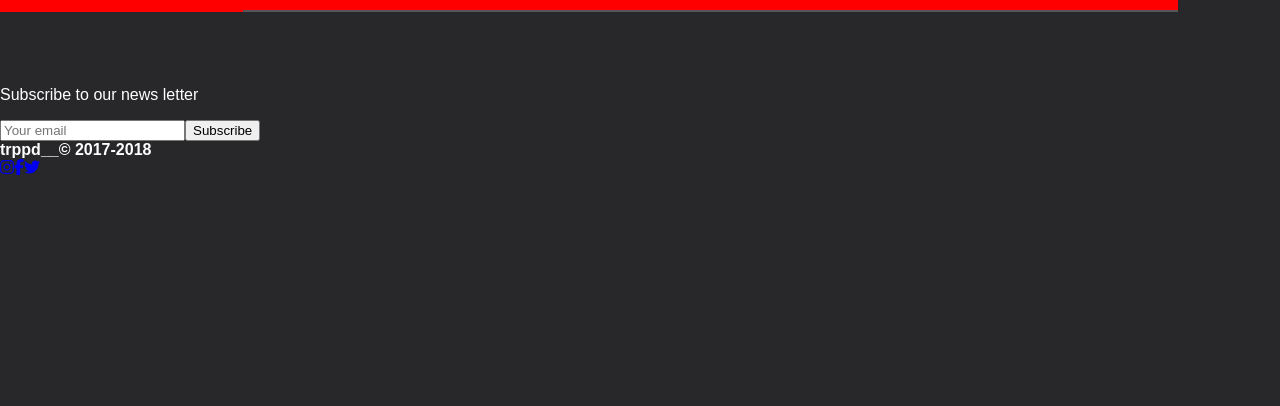
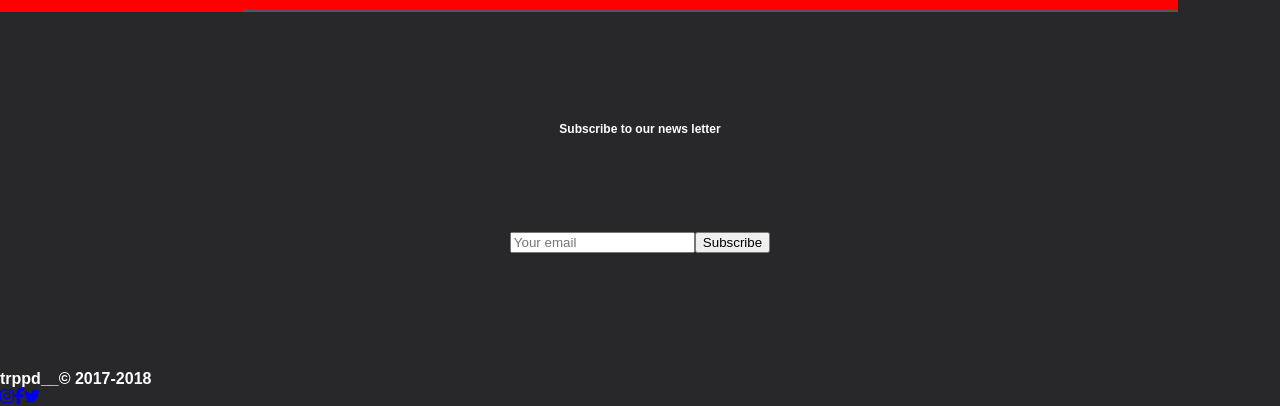
Before and after one commit to Viper-JSX/Travel-landing, a React app: page / in a window 1280 px wide. Shown: the part 5311-5717 px from the top of the page. Before the commit the page ends 5488 px from the top, so only its background shows below. Built offline with nearby package versions, Linux system fonts and the light colour scheme.

Commit message:
Wrapped subscribe's section  content by a container and aligned to the center

```diff
--- a/src/components/Email_form.js
+++ b/src/components/Email_form.js
@@ -8,7 +8,7 @@ function EmailForm ({ handleSubmit }) {
     }
 
     return (
-        <form className="subscribe-form" onSubmit={ (event) =>  handleSubmit({ event, formData: form }) }>
+        <form className="email-form" onSubmit={ (event) =>  handleSubmit({ event, formData: form }) }>
             <input
                 type="email"
                 name="email"
--- a/src/components/Layout/pages/Home_page/Subscribe.js
+++ b/src/components/Layout/pages/Home_page/Subscribe.js
@@ -1,13 +1,15 @@
 import { useContext } from "react";
 import { UserContext } from "../../../../context/User_context";
+import Container from "../../../Container";
 import EmailForm from "../../../Email_form";
 
 function Subscribe ({ handleEmailSubscribe }) {
     const user = useContext(UserContext);
 
     return (
-        <section>
-            <p className="subscribe-section__text">
+        <section className="subscribe-section">
+            <Container classNames={[ "subscribe-section__inner" ]}>
+                <p className="text text-bold text-small">
                     Subscribe to our news letter
                 </p>
 
@@ -17,6 +19,8 @@ function Subscribe ({ handleEmailSubscribe }) {
                     :
                     <EmailForm handleSubmit={ handleEmailSubscribe } />
                 }
+
+            </Container>
         </section>
     );
 }
--- /dev/null
+++ b/src/scss/Subscribe.scss
@@ -0,0 +1,19 @@
+.subscribe-section {
+    min-height: 300px;
+    display: flex;
+    flex-direction: column;
+    align-items: center;
+    justify-content: center;
+
+    .subscribe-section__inner {
+        text-align: center;
+
+        .text {
+            font-size: 0.75em;
+        }
+
+        .email-form {
+            padding: 5em;
+        }
+    }
+}
--- a/src/scss/main.scss
+++ b/src/scss/main.scss
@@ -9,5 +9,6 @@
 "./Featured_spots.scss",
 "./Above_the_sea.scss",
 "./Editors_pick.scss",
-"./Mountain_collections.scss"
+"./Mountain_collections.scss",
+"./Subscribe.scss"
 ;
```
Lines whose indentation alone changed are shown as unchanged.
